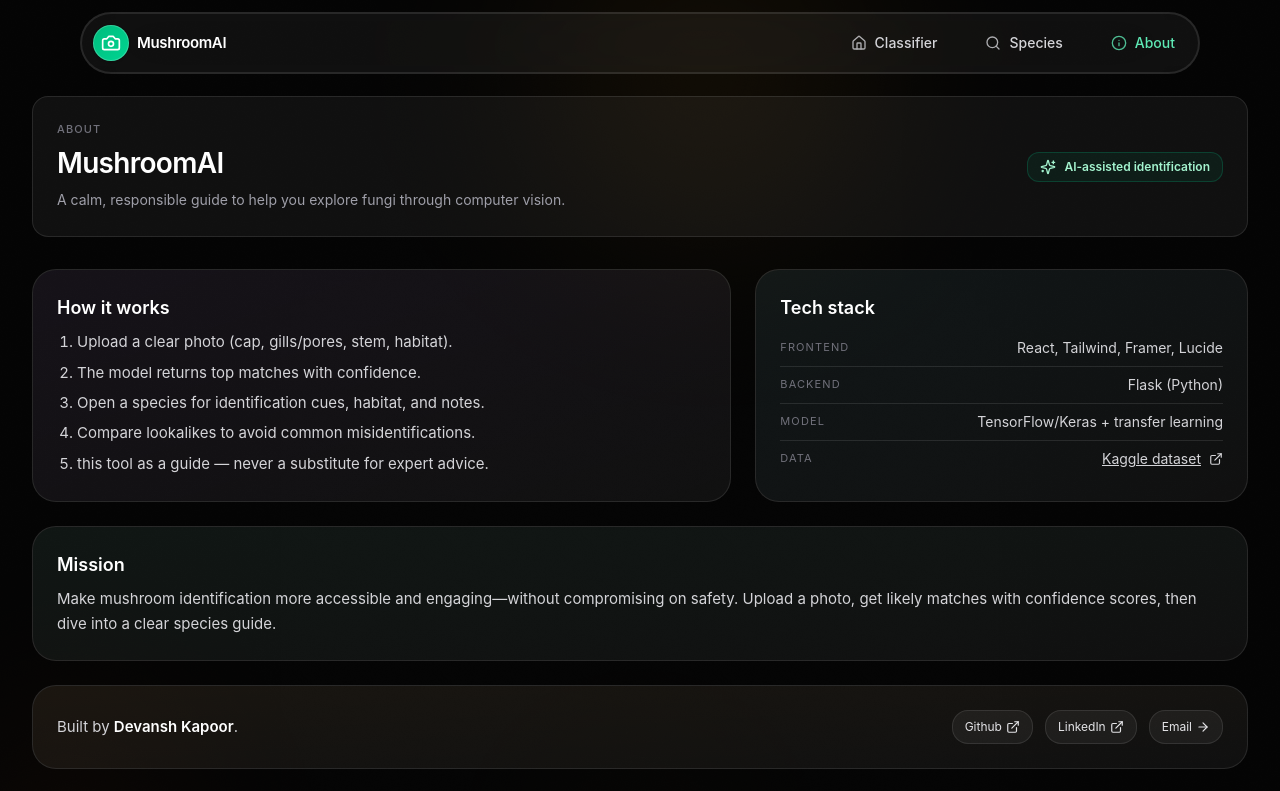
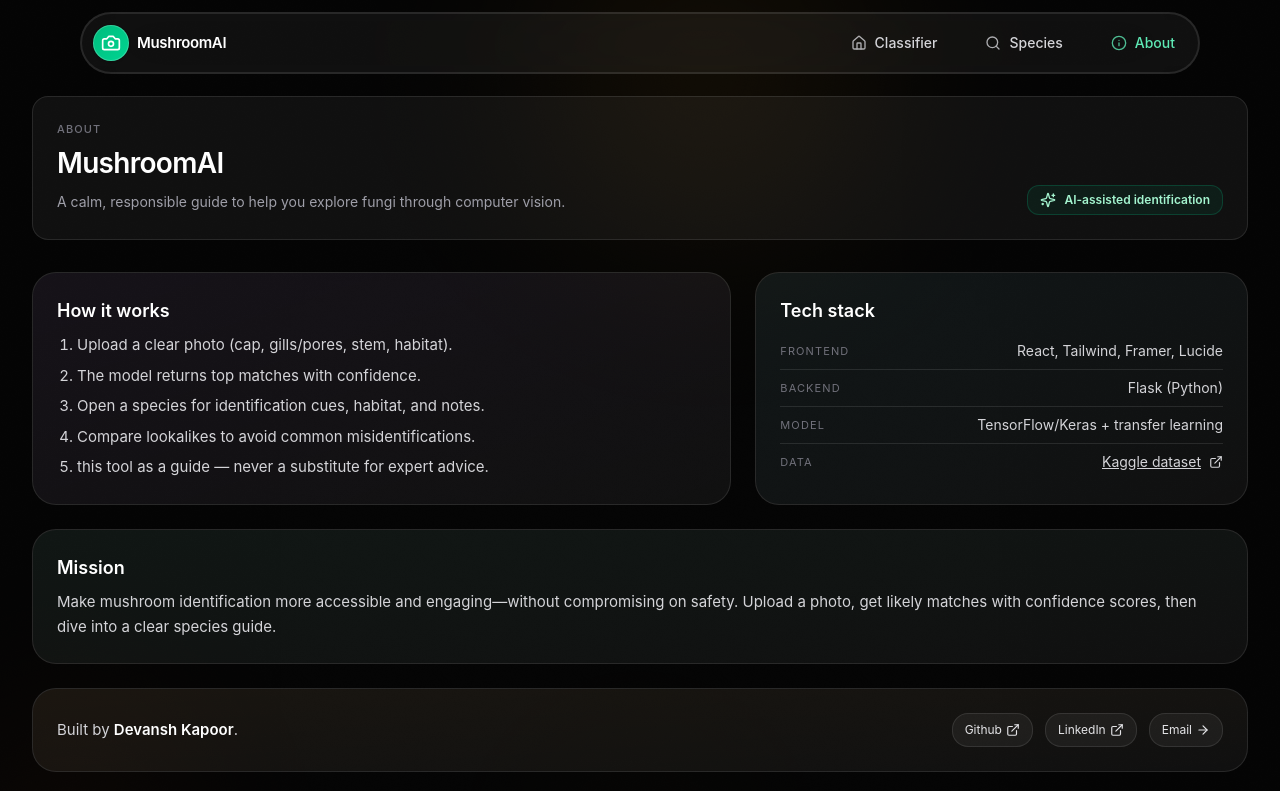
Before and after one commit to devanshkp/ai-mushroom-classifier, a React (Vite) app in the folder frontend/: page /about in a window 1280 px wide. Shown: the top 791 px of the page. Built offline with nearby package versions, Linux system fonts and the light colour scheme.

Commit message:
Update About.jsx

```diff
--- a/frontend/src/pages/About.jsx
+++ b/frontend/src/pages/About.jsx
@@ -11,7 +11,6 @@ export default function AboutPage() {
       <section className="relative z-10 mx-auto max-w-7xl px-4 pb-16 pt-24 sm:px-6 lg:px-8">
         {/* Header – compact, cleaner */}
         <header className="mb-8 rounded-2xl border border-white/10 bg-white/5 p-5 md:p-6">
-          <div className="flex flex-col gap-3 sm:flex-row sm:items-center sm:justify-between">
           <div>
             <p className="text-[11px] font-medium uppercase tracking-widest text-zinc-500">
               About
@@ -19,14 +18,15 @@ export default function AboutPage() {
             <h1 className="mt-0.5 text-[26px] font-semibold tracking-tight sm:text-[28px]">
               MushroomAI
             </h1>
+            <div className="flex flex-col gap-3 sm:flex-row sm:items-center sm:justify-between">
               <p className="mt-1 max-w-2xl text-sm leading-relaxed text-zinc-400">
                 A calm, responsible guide to help you explore fungi through
                 computer vision.
               </p>
-            </div>
               <span className="inline-flex items-center gap-2 self-start rounded-xl border border-emerald-400/20 bg-emerald-600/10 px-3 py-1.5 text-xs font-semibold text-emerald-200 sm:self-auto">
                 <Sparkles className="h-4 w-4" /> AI-assisted identification
               </span>
+            </div>
           </div>
         </header>
 
```
Lines whose indentation alone changed are shown as unchanged.
